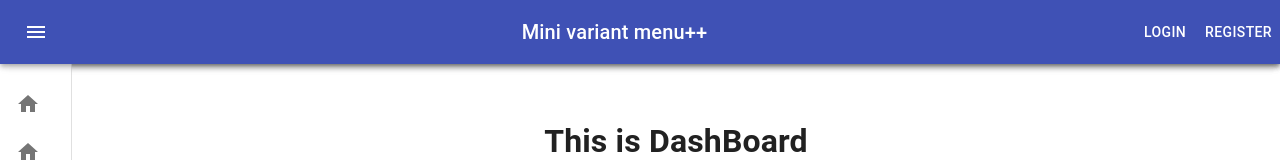
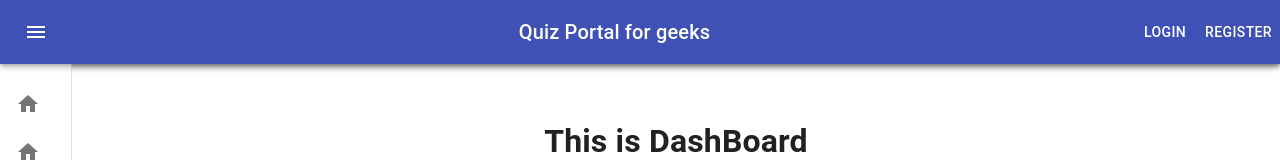
Before and after one commit to codelearner0120/client_exam_portal, a React (Create React App) app: page / in a window 1280 px wide. Shown: the top 160 px of the page. Built offline with nearby package versions, Linux system fonts and the light colour scheme.

Commit message:
final changes

```diff
--- a/src/common/NewAppBar.js
+++ b/src/common/NewAppBar.js
@@ -77,7 +77,7 @@ function NewAppBar(props) {
                         className={classes.grow}
                         noWrap
                     >
-                        Mini variant menu++
+                        Quiz Portal for geeks
                     </Typography>
                     <Button color="inherit" onClick={handleLogin}>Login</Button>
                     <Button color='inherit' onClick={handleRegister}>Register</Button>
```
